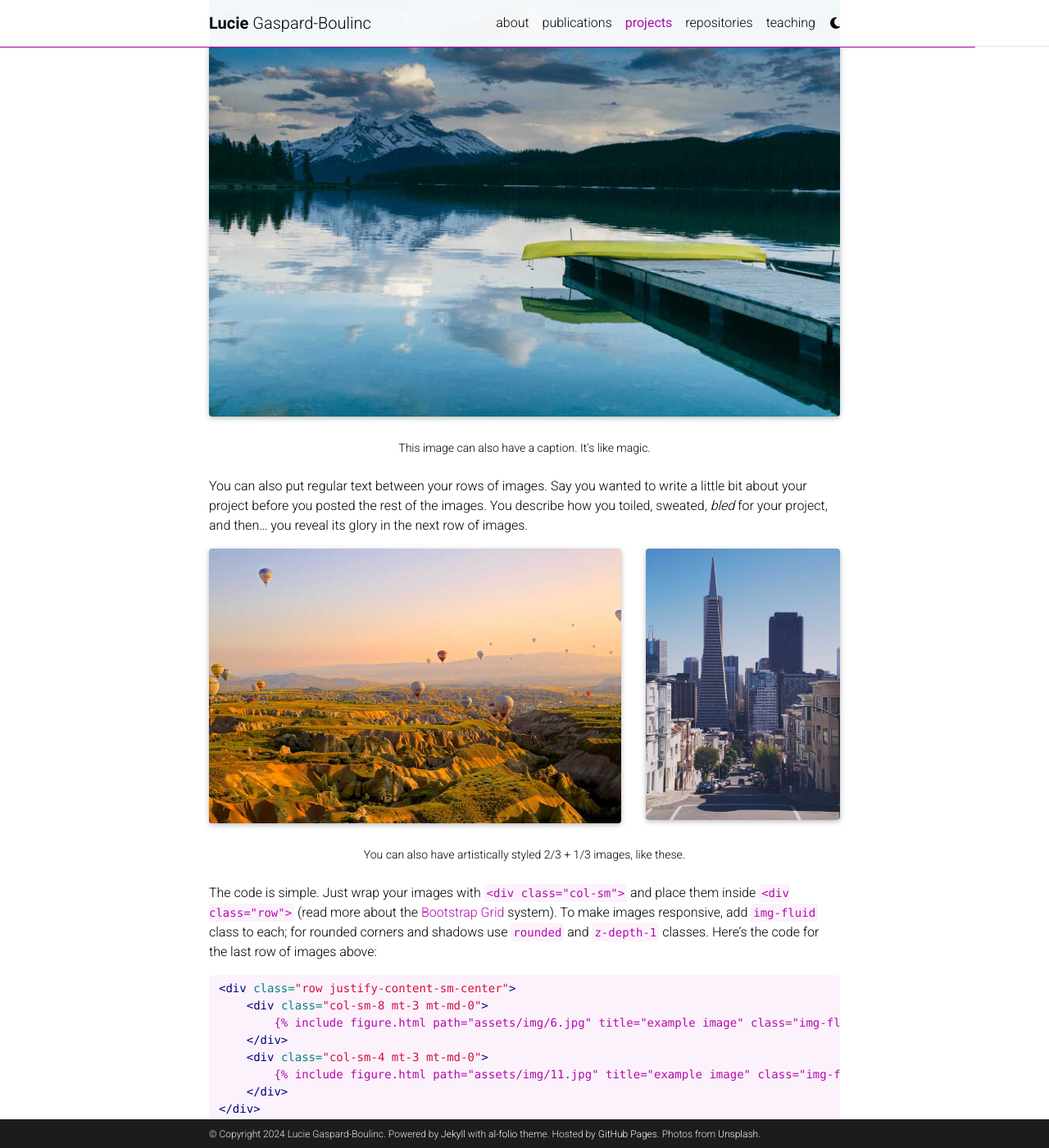
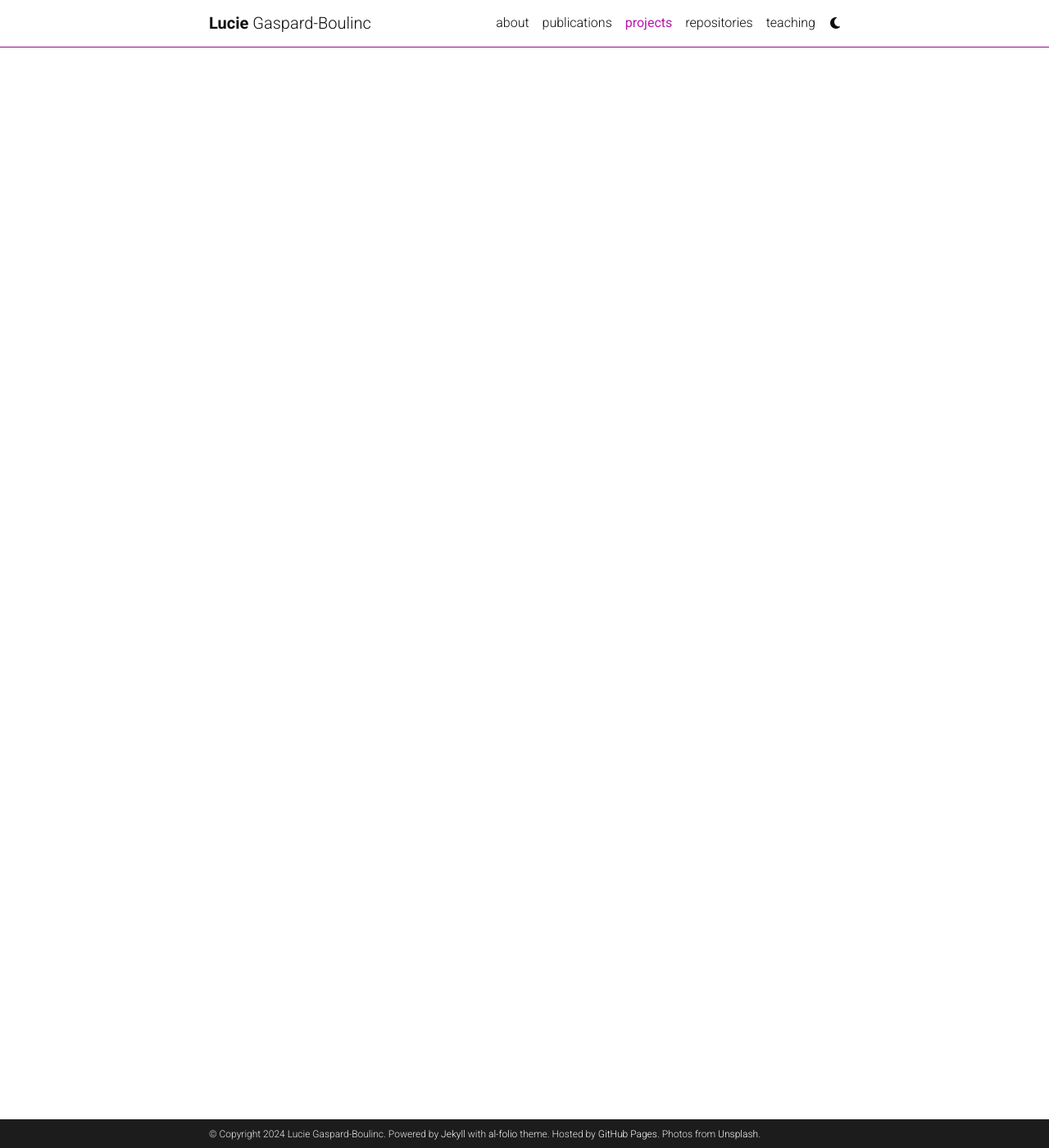
Before and after one commit to lgaspardboulinc31/lgaspardboulinc31.github.io, a Jekyll site: the page built from _projects/1_project.md, in a window 1280 px wide and 1400 px high, scrolled down 729 px. Shown: the whole window at 82% size. Built offline with Jekyll 4.4.1, drawn with Linux system fonts in a browser that asks for light colours; full-size pictures stand in for the smaller copies a plugin makes; comment, search, counter and statistics services are not loaded; a style sheet for code colours, icons or effects is not loaded; some of the changed text lies outside the part shown.

Commit message:
Update 1_project.md

````diff
--- a/_projects/1_project.md
+++ b/_projects/1_project.md
@@ -8,74 +8,4 @@
 related_publications:
 ---
 
-Every project has a beautiful feature showcase page.
-It's easy to include images in a flexible 3-column grid format.
-Make your photos 1/3, 2/3, or full width.
-
-To give your project a background in the portfolio page, just add the img tag to the front matter like so:
-
-    ---
-    layout: page
-    title: project
-    description: a project with a background image
-    img: /assets/img/12.jpg
-    ---
-
-<div class="row">
-    <div class="col-sm mt-3 mt-md-0">
-        {% include figure.html path="assets/img/1.jpg" title="example image" class="img-fluid rounded z-depth-1" %}
-    </div>
-    <div class="col-sm mt-3 mt-md-0">
-        {% include figure.html path="assets/img/3.jpg" title="example image" class="img-fluid rounded z-depth-1" %}
-    </div>
-    <div class="col-sm mt-3 mt-md-0">
-        {% include figure.html path="assets/img/5.jpg" title="example image" class="img-fluid rounded z-depth-1" %}
-    </div>
-</div>
-<div class="caption">
-    Caption photos easily. On the left, a road goes through a tunnel. Middle, leaves artistically fall in a hipster photoshoot. Right, in another hipster photoshoot, a lumberjack grasps a handful of pine needles.
-</div>
-<div class="row">
-    <div class="col-sm mt-3 mt-md-0">
-        {% include figure.html path="assets/img/5.jpg" title="example image" class="img-fluid rounded z-depth-1" %}
-    </div>
-</div>
-<div class="caption">
-    This image can also have a caption. It's like magic.
-</div>
-
-You can also put regular text between your rows of images.
-Say you wanted to write a little bit about your project before you posted the rest of the images.
-You describe how you toiled, sweated, *bled* for your project, and then... you reveal its glory in the next row of images.
-
-
-<div class="row justify-content-sm-center">
-    <div class="col-sm-8 mt-3 mt-md-0">
-        {% include figure.html path="assets/img/6.jpg" title="example image" class="img-fluid rounded z-depth-1" %}
-    </div>
-    <div class="col-sm-4 mt-3 mt-md-0">
-        {% include figure.html path="assets/img/11.jpg" title="example image" class="img-fluid rounded z-depth-1" %}
-    </div>
-</div>
-<div class="caption">
-    You can also have artistically styled 2/3 + 1/3 images, like these.
-</div>
-
-
-The code is simple.
-Just wrap your images with `<div class="col-sm">` and place them inside `<div class="row">` (read more about the <a href="https://getbootstrap.com/docs/4.4/layout/grid/">Bootstrap Grid</a> system).
-To make images responsive, add `img-fluid` class to each; for rounded corners and shadows use `rounded` and `z-depth-1` classes.
-Here's the code for the last row of images above:
-
-{% raw %}
-```html
-<div class="row justify-content-sm-center">
-    <div class="col-sm-8 mt-3 mt-md-0">
-        {% include figure.html path="assets/img/6.jpg" title="example image" class="img-fluid rounded z-depth-1" %}
-    </div>
-    <div class="col-sm-4 mt-3 mt-md-0">
-        {% include figure.html path="assets/img/11.jpg" title="example image" class="img-fluid rounded z-depth-1" %}
-    </div>
-</div>
-```
-{% endraw %}
+Summary ongoing...
````
